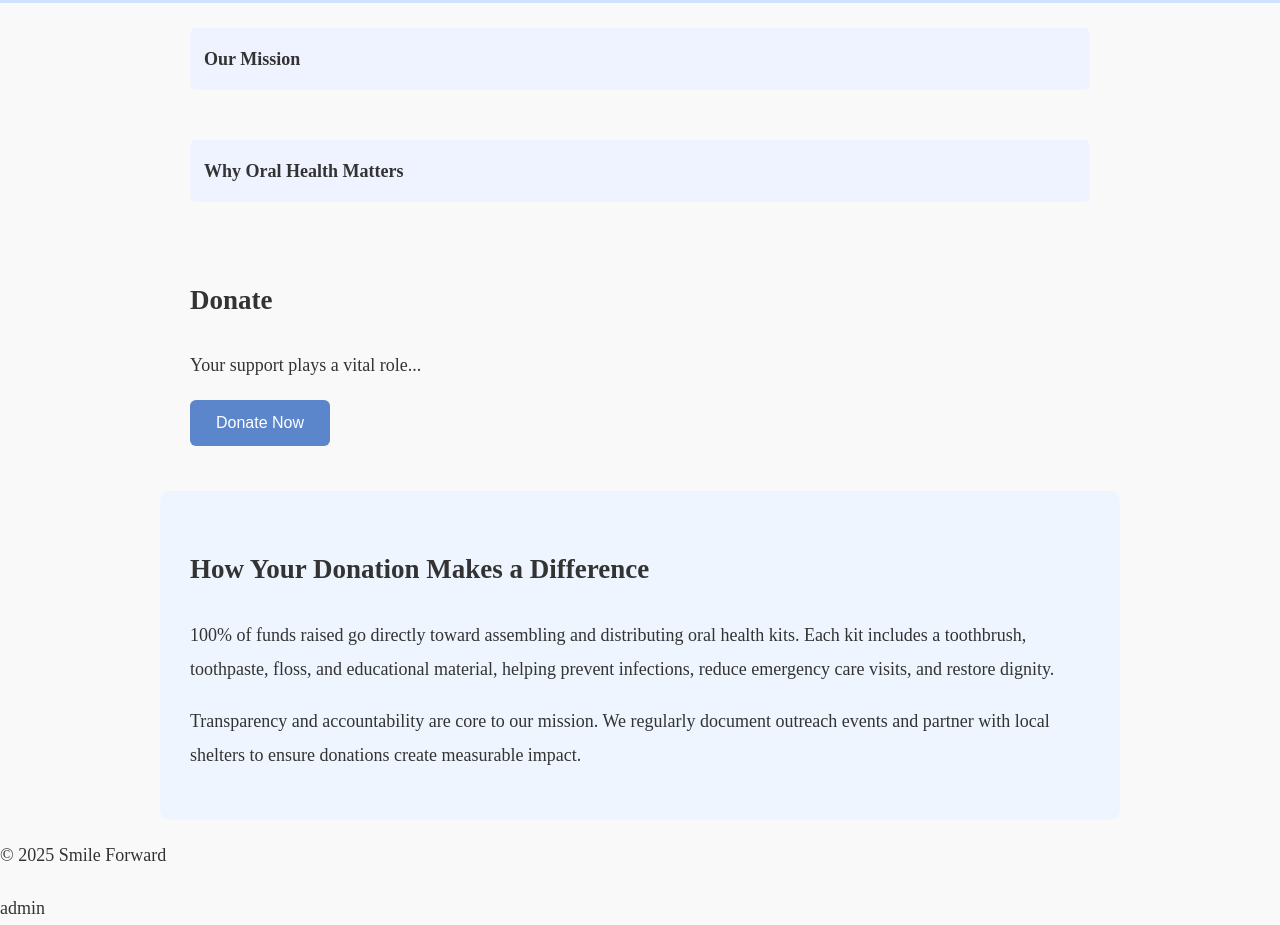
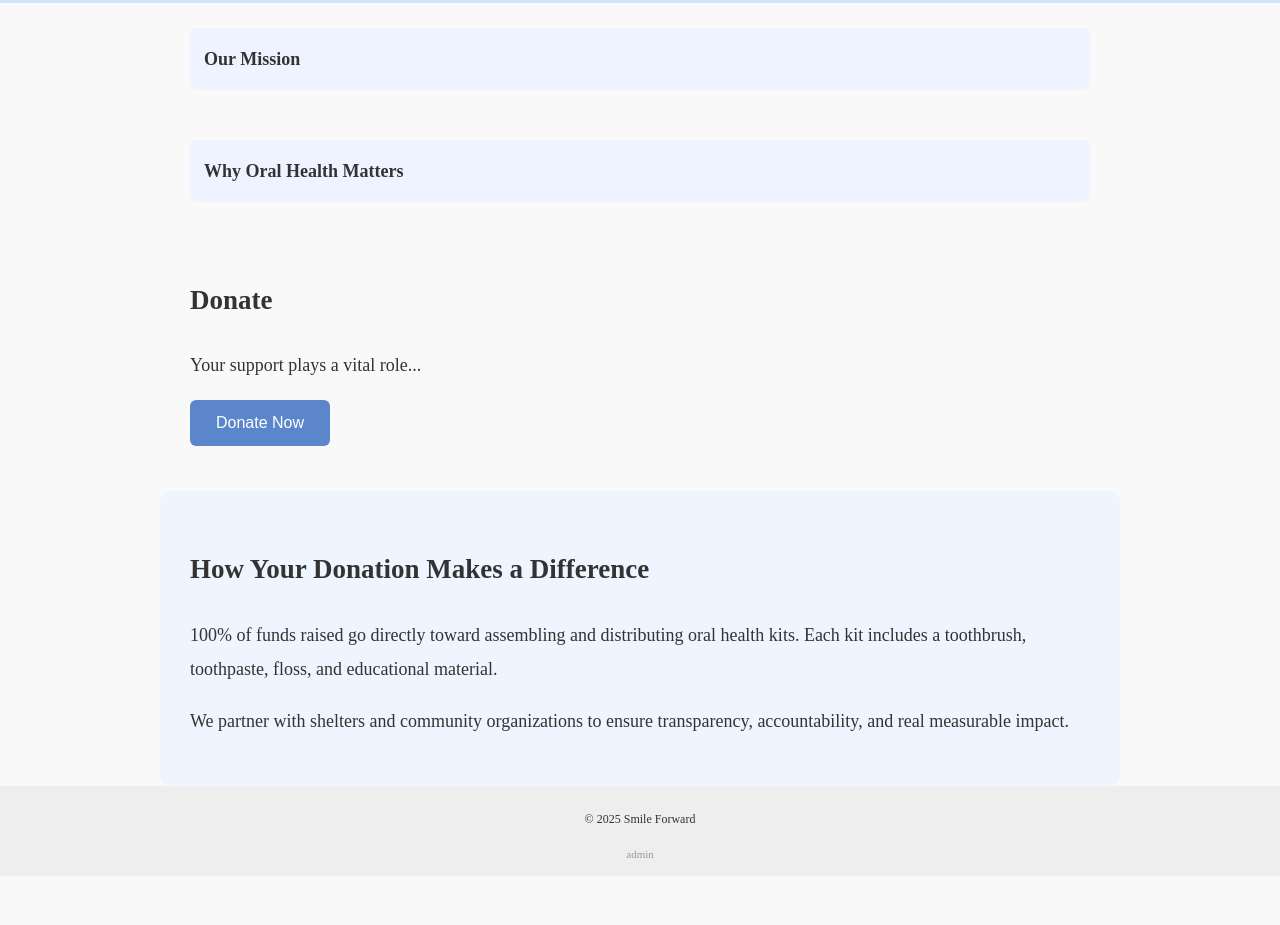
Before and after one commit to smile-forward/improvingchildrenssmiles, a plain HTML site: page index.html in a window 1280 px wide. Shown: the part 246-1171 px from the top of the page. After the commit the page ends 1122 px from the top, so only its background shows below. Drawn offline with Linux system fonts and the light colour scheme.

Commit message:
Update index.html

```diff
--- a/index.html
+++ b/index.html
@@ -111,6 +111,20 @@ textarea, input, select {
   padding: 30px;
   margin-top: 20px;
 }
+
+/* FOOTER (REVERTED) */
+footer {
+  background: #eee;
+  text-align: center;
+  padding: 10px;
+  font-size: 12px;
+}
+
+#admin-link {
+  font-size: 11px;
+  color: #999;
+  cursor: pointer;
+}
 </style>
 </head>
 
@@ -154,12 +168,11 @@ textarea, input, select {
 <h2>How Your Donation Makes a Difference</h2>
 <p>
 100% of funds raised go directly toward assembling and distributing oral health kits.
-Each kit includes a toothbrush, toothpaste, floss, and educational material, helping
-prevent infections, reduce emergency care visits, and restore dignity.
+Each kit includes a toothbrush, toothpaste, floss, and educational material.
 </p>
 <p>
-Transparency and accountability are core to our mission. We regularly document outreach
-events and partner with local shelters to ensure donations create measurable impact.
+We partner with shelters and community organizations to ensure transparency,
+accountability, and real measurable impact.
 </p>
 </section>
 
@@ -236,7 +249,10 @@ loadImages("missionImgs",document.getElementById("mission-images"));
 loadImages("whyImgs",document.getElementById("why-images"));
 
 let logo=localStorage.getItem("logo");
-if(logo){document.getElementById("logo").src=logo;document.getElementById("logo").style.display="block";}
+if(logo){
+document.getElementById("logo").src=logo;
+document.getElementById("logo").style.display="block";
+}
 
 document.body.style.fontSize=(localStorage.getItem("fontSize")||18)+"px";
 document.getElementById("donate-button").href=localStorage.getItem("donateLink")||"#";
@@ -263,11 +279,18 @@ location.reload();
 
 function toggleDropdown(el){el.parentElement.classList.toggle("open");}
 function format(cmd){document.execCommand(cmd,false,null);}
-function changeFontSize(v){document.body.style.fontSize=v+"px";localStorage.setItem("fontSize",v);}
+function changeFontSize(v){
+document.body.style.fontSize=v+"px";
+localStorage.setItem("fontSize",v);
+}
 
 function uploadLogo(e){
 let r=new FileReader();
-r.onload=()=>{localStorage.setItem("logo",r.result);document.getElementById("logo").src=r.result;document.getElementById("logo").style.display="block";}
+r.onload=()=>{
+localStorage.setItem("logo",r.result);
+document.getElementById("logo").src=r.result;
+document.getElementById("logo").style.display="block";
+};
 r.readAsDataURL(e.target.files[0]);
 }
 
@@ -275,7 +298,10 @@ function uploadSectionImages(e,key){
 let arr=[];
 Array.from(e.target.files).slice(0,3).forEach(f=>{
 let r=new FileReader();
-r.onload=()=>{arr.push(r.result);localStorage.setItem(key+"Imgs",JSON.stringify(arr));}
+r.onload=()=>{
+arr.push(r.result);
+localStorage.setItem(key+"Imgs",JSON.stringify(arr));
+};
 r.readAsDataURL(f);
 });
 }
```
